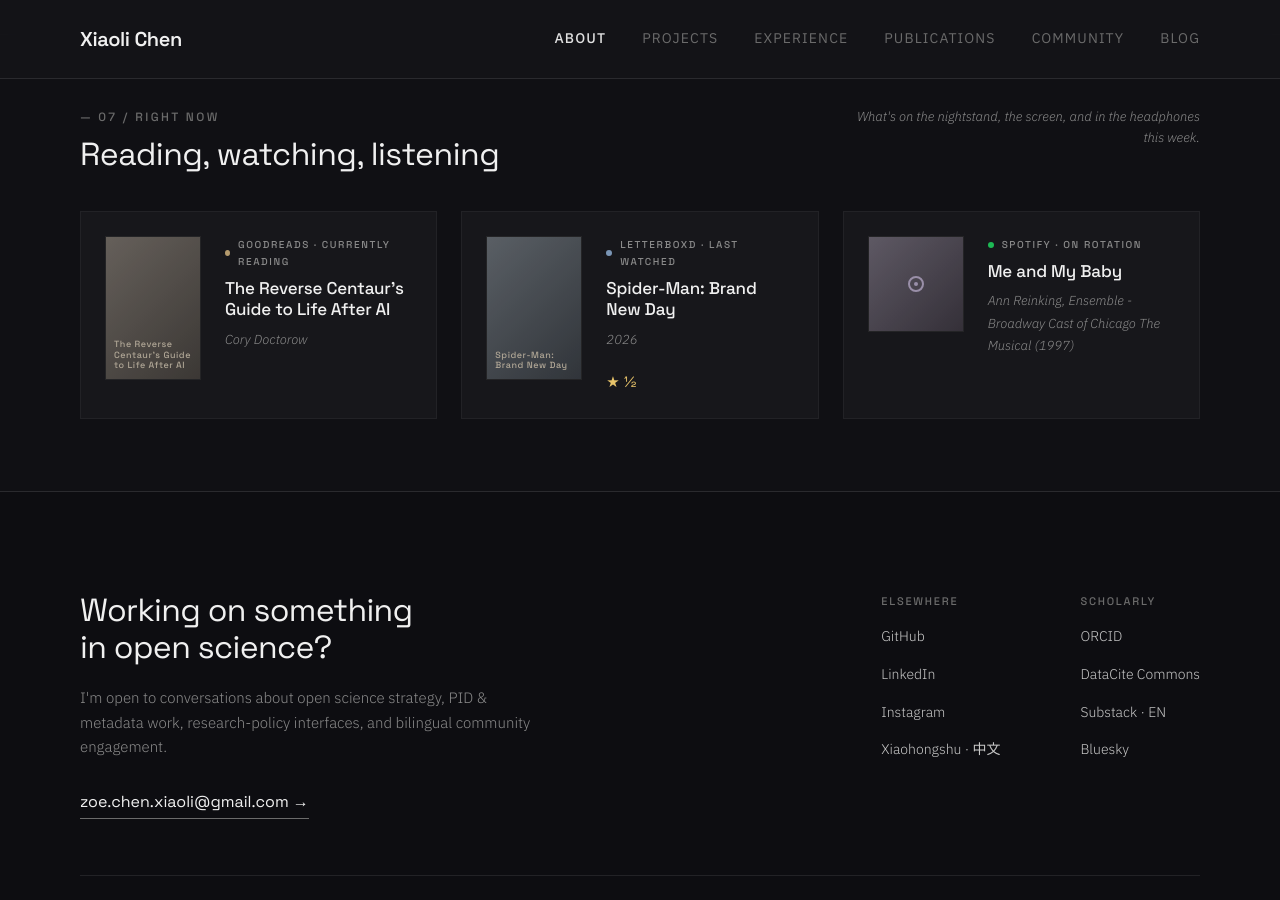
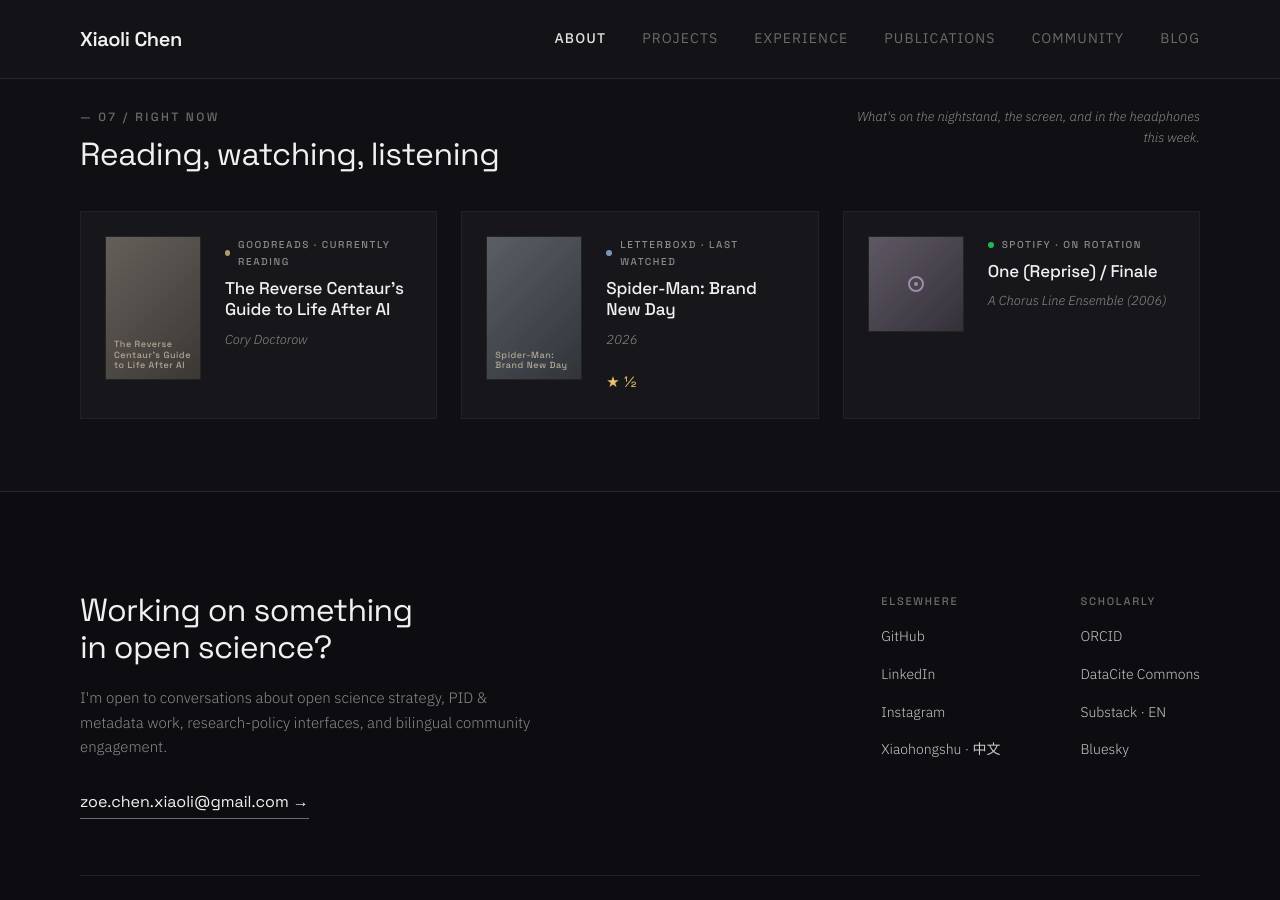
Before and after one commit to xchen101/xchen101.github.io, a Jekyll site: the page built from index.md, in a window 1280 px wide and 900 px high, scrolled down 6679 px. Built offline with Jekyll 4.4.1, drawn with Linux system fonts in a browser that asks for light colours; comment, search, counter and statistics services are not loaded; grey boxes are pictures that could not be loaded.

Commit message:
update: Right Now widget data (auto)

```diff
--- a/_data/now.yml
+++ b/_data/now.yml
@@ -1,4 +1,4 @@
-# Right now — auto-generated by Hermes cron on 2026-08-12 11:00 UTC
+# Right now — auto-generated by Hermes cron on 2026-08-12 17:00 UTC
 # Sources: Goodreads RSS / Letterboxd RSS / Spotify API
 
 reading:
@@ -24,8 +24,8 @@
   service: "Spotify"
   accent: "#1DB954"
   label: "On rotation"
-  title: "Me and My Baby"
-  artist: "Ann Reinking, Ensemble - Broadway Cast of Chicago The Musical (1997)"
-  url: "https://open.spotify.com/track/1r0dJs1MA0QrLElJhju7uI"
+  title: "One (Reprise) / Finale"
+  artist: "A Chorus Line Ensemble (2006)"
+  url: "https://open.spotify.com/track/21gRguKEFUJ4EcZm7Blmlh"
   profile_url: "https://open.spotify.com/"
-  image: "https://i.scdn.co/image/ab67616d00001e022611eae2d732e0cd9b2c3f40"
+  image: "https://i.scdn.co/image/ab67616d00001e027a2d2fa5517d65ff91558e2f"
```
